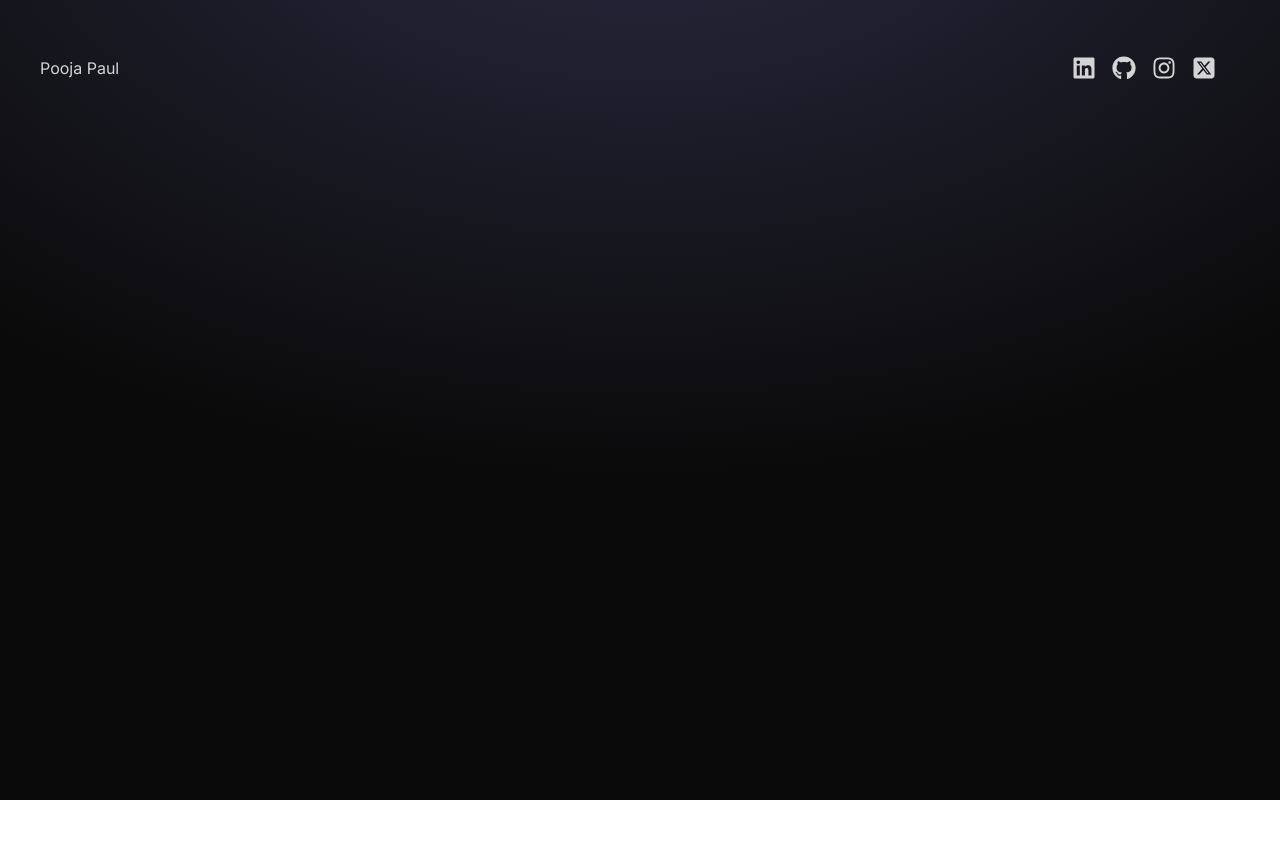
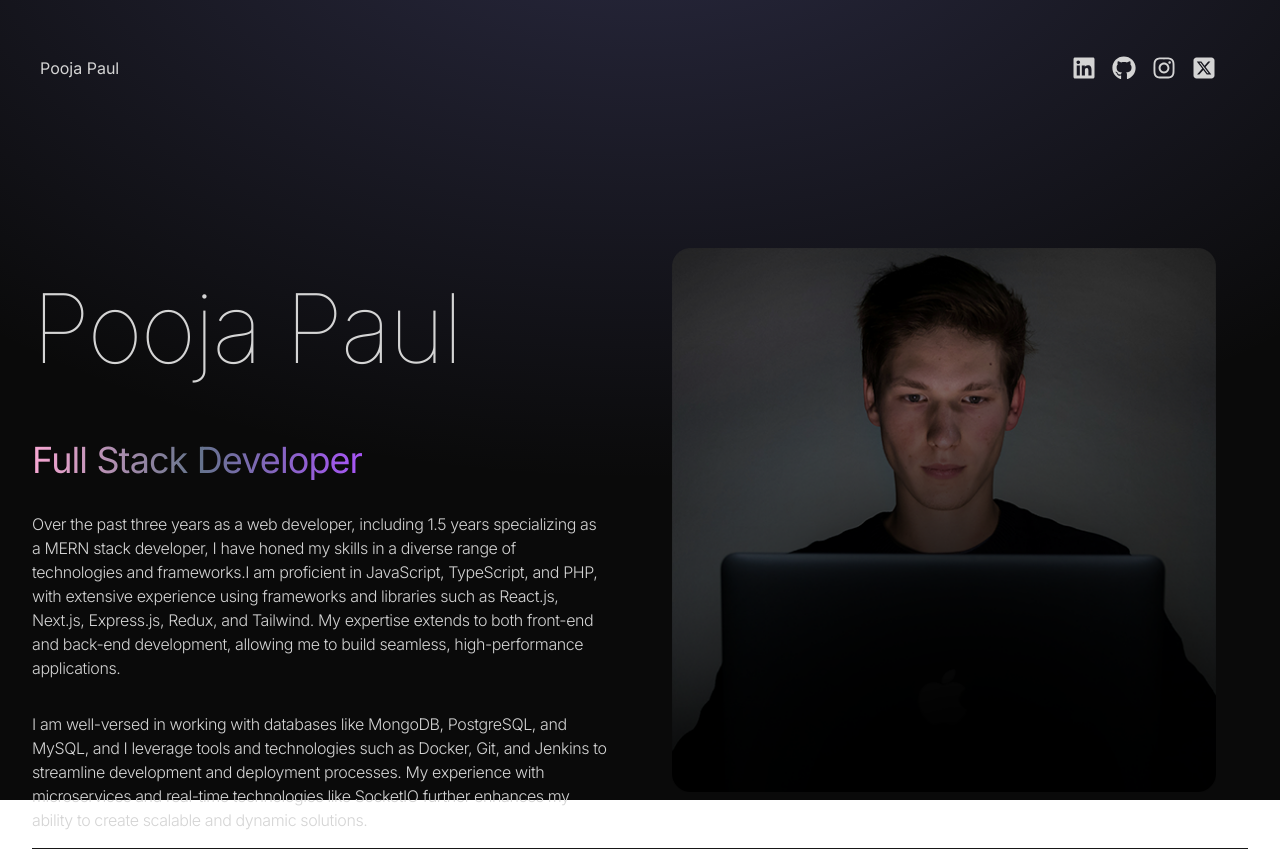
Before and after one commit to Pooja113/MyPortfolio, a React (Vite) app in the folder frontend/: page / in a window 1280 px wide. Before the commit the page ends 800 px from the top, so only its background shows below. Built offline with nearby package versions, Linux system fonts and the light colour scheme.

Commit message:
Feat: The hero section

```diff
--- a/frontend/src/App.tsx
+++ b/frontend/src/App.tsx
@@ -1,3 +1,4 @@
+import Hero from "./components/Hero"
 import Navbar from "./components/Navbar"
 
 function App() {
@@ -6,7 +7,7 @@ function App() {
       <div className="fixed top-0 -z-10 h-full w-full">
         <div className="absolute top-0 z-[-2] h-screen w-screen bg-neutral-950 bg-[radial-gradient(ellipse_80%_80%_at_50%_-20%,rgba(120,119,198,0.3),rgba(255,255,255,0))]"></div>
       </div>
-      <div className="container mx-auto px-8 "><Navbar /></div>
+      <div className="container mx-auto px-8 "><Navbar /><Hero /></div>
 
     </div>
 
--- /dev/null
+++ b/frontend/src/components/Hero.tsx
@@ -0,0 +1,24 @@
+import profilePic from '../assets/kevinRushProfile.png'
+const Hero = () => {
+  return (
+    <div className=" border-b border-neutral-900 pb-4 lg:mb-35">
+      <div className="flex flex-wrap">
+        <div className="w-full lg:w-1/2">
+          <div className="flex flex-col items-center lg:items-start">
+              <h1 className="pb-16 text-6xl font-thin tracking-tight lg:mt-16 lg:text-8xl">Pooja Paul</h1>
+              <span className="bg-gradient-to-r from-pink-300 via-slate-500 to-purple-500 bg-clip-text text-4xl tracking-tight text-transparent">Full Stack Developer</span>
+          </div>
+          <p className="my-2 max-w-xl py-6 font-light tracking-tight"> Over the past three years as a web developer, including 1.5 years specializing as a MERN stack developer, I have honed my skills in a diverse range of technologies and frameworks.I am proficient in JavaScript, TypeScript, and PHP, with extensive experience using frameworks and libraries such as React.js, Next.js, Express.js, Redux, and Tailwind. My expertise extends to both front-end and back-end development, allowing me to build seamless, high-performance applications.</p>
+
+<p className="max-w-xl font-light tracking-tight">I am well-versed in working with databases like MongoDB, PostgreSQL, and MySQL, and I leverage tools and technologies such as Docker, Git, and Jenkins to streamline development and deployment processes. My experience with microservices and real-time technologies like SocketIO further enhances my ability to create scalable and dynamic solutions.</p>
+        </div>
+        <div className='w-full lg:w-1/2 p-8'>
+            <div className='flex justify-center'>
+              <img src={profilePic} alt="Pooja Paul" />
+          </div></div>
+      </div>
+    </div>
+  )
+}
+
+export default Hero
```
Also changed, not shown: frontend/src/assets/kevinRushLogo.png (deleted).
